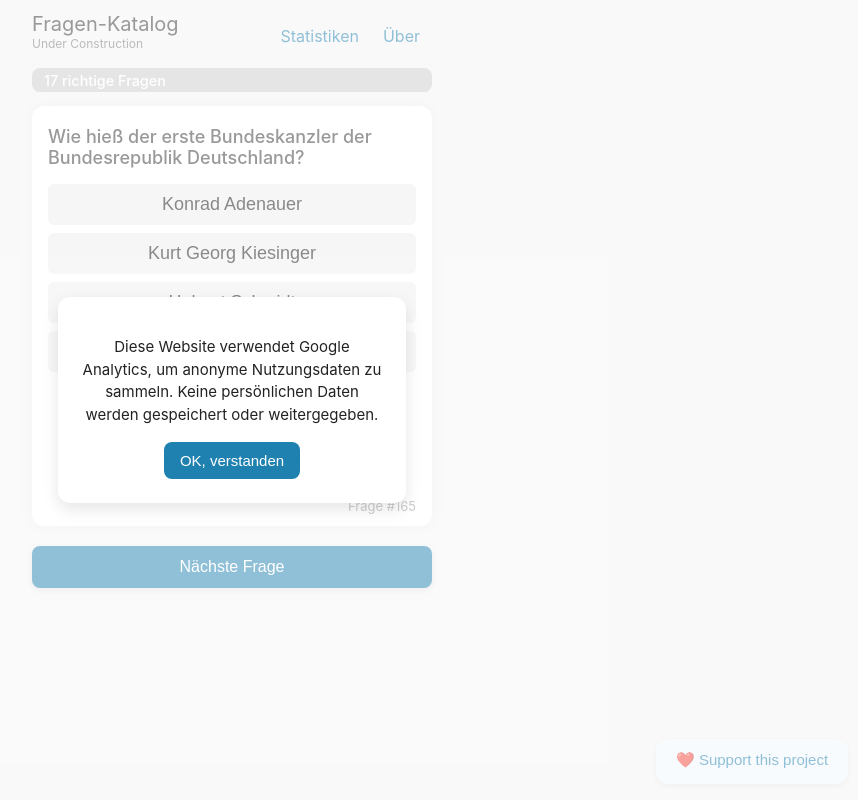
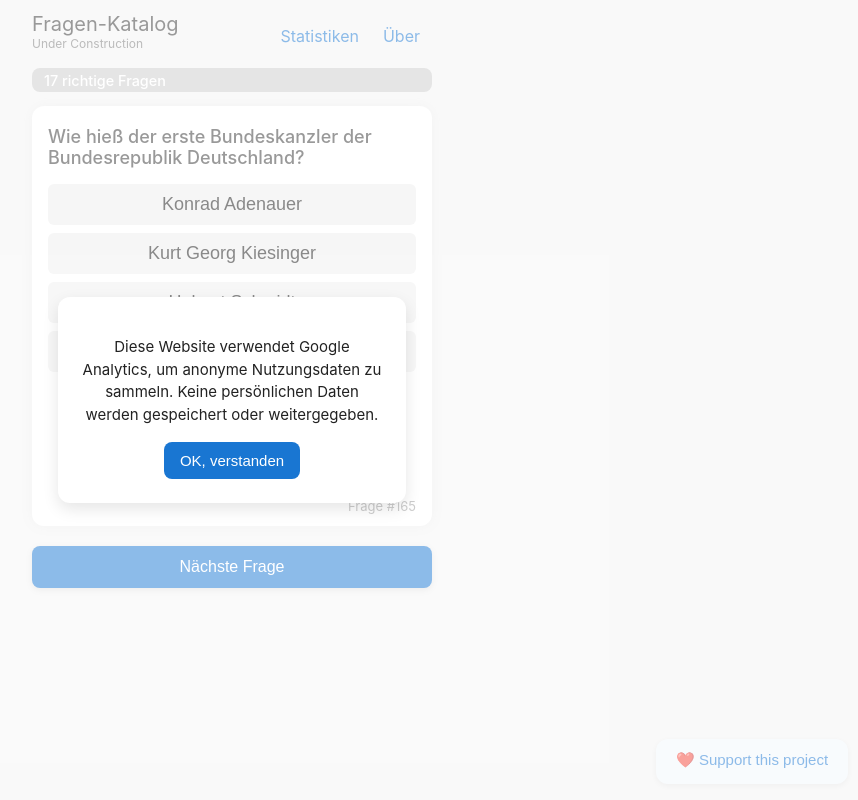
Before and after one commit to roieshalom/fragen-katalog-v2, a React (Vite) app: page / in a window 1280 px wide. Shown: the whole page, without its empty margins (408-1266 px from the left). Built offline with nearby package versions, Linux system fonts and the light colour scheme.

Commit message:
Change primary color from #1e81b0 to #1976d2revert to old blue

```diff
--- a/src/style.css
+++ b/src/style.css
@@ -6,7 +6,7 @@
   --color-text: #333;
   --color-dark: #131313;
   --color-light: #ccc;
-  --color-primary: #1e81b0;
+  --color-primary: #1976d2;
   --color-success: #4caf50;
   --color-error: #f44336;
   --color-overlay: rgba(0, 0, 0, 0.5);
```
